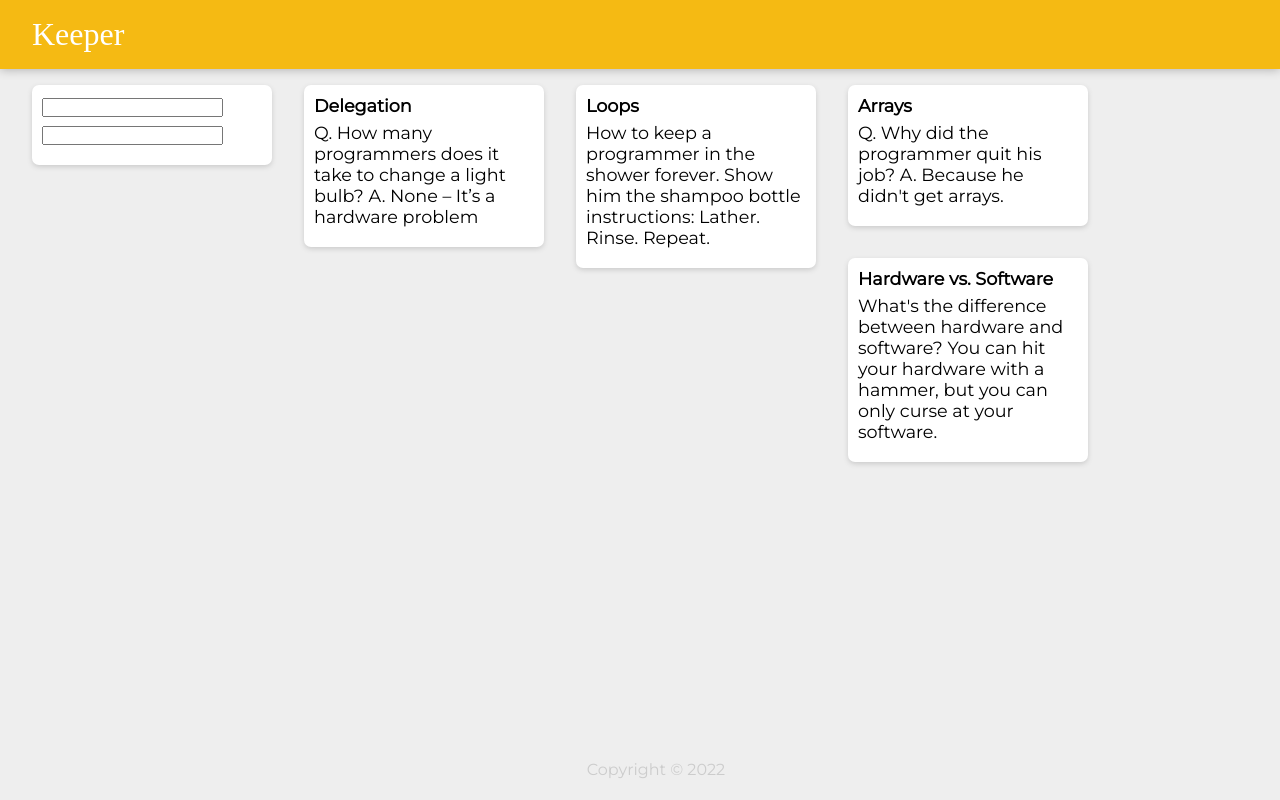
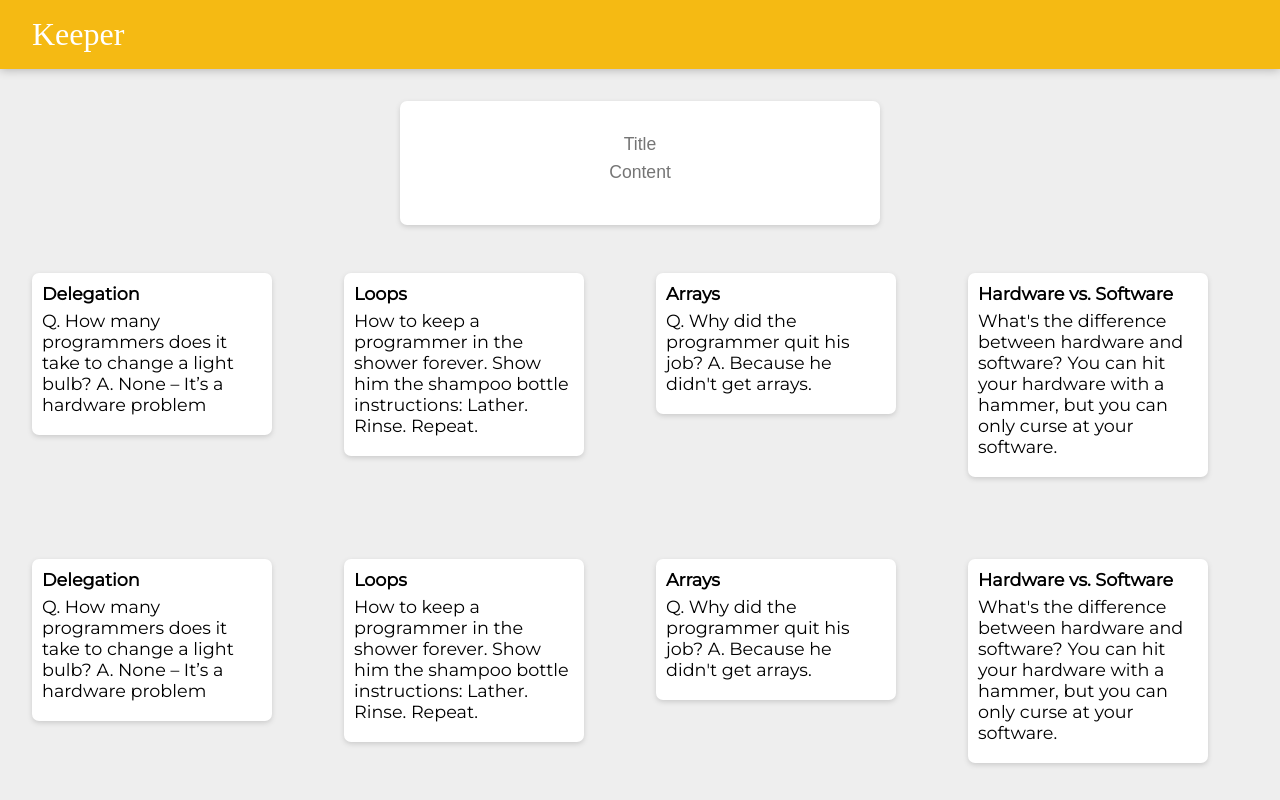
Before and after one commit to eslamwaeldev/Keeper, a React (Create React App) app: page / in a window 1280 px wide. Shown: the top 800 px of the page. Built offline with nearby package versions, Linux system fonts and the light colour scheme; a web font is replaced by a local one.

Commit message:
build: dynamic grid to add notes

```diff
--- a/public/styles.css
+++ b/public/styles.css
@@ -25,9 +25,7 @@
 }
 
 footer {
-  position: absolute;
   text-align: center;
-  bottom: 0;
   width: 100%;
   height: 2.5rem;
 }
@@ -35,6 +33,43 @@
 footer p {
   color: #ccc;
 }
+.flex-container {
+  display: flex;
+  justify-content: center;
+}
+
+.grid-container {
+  display: grid;
+  grid-template-columns: repeat(4, [col-start] 1fr [col-end]);
+  row-gap: 50px;
+}
+.insert-note {
+  margin: 2rem 0;
+  background: #fff;
+  border-radius: 7px;
+  box-shadow: 0 2px 5px #ccc;
+  padding: 2rem;
+  width: 30rem;
+  text-align: center;
+}
+.insert-note input {
+  font-size: 1.1rem;
+  outline: none;
+  border: none;
+  width: 100%;
+  text-align: center;
+}
+.insert-note h1 {
+  font-size: 1.1em;
+  margin-bottom: 6px;
+}
+.insert-note p {
+  font-size: 1.1em;
+  margin-bottom: 10px;
+  white-space: pre-wrap;
+  word-wrap: break-word;
+}
+
 .note {
   background: #fff;
   border-radius: 7px;
@@ -42,7 +77,7 @@
   padding: 10px;
   width: 240px;
   margin: 16px;
-  float: left;
+  /* float: left; */
 }
 .note h1 {
   font-size: 1.1em;
--- a/src/components/App.jsx
+++ b/src/components/App.jsx
@@ -6,7 +6,7 @@
 
 function App() {
   const [notes, setNotes] = useState([]);
-  const [addNote, setAddNote] = useState("false");
+  const [addNote, setAddNote] = useState(false);
   const [note, setNote] = useState({
     title: "",
     content: "",
@@ -14,29 +14,49 @@
   return (
     <>
       <Header />
-      <div className="note">
+      <div className="flex-container">
+        <div className="insert-note">
           <h1>
             <input
+              placeholder="Title"
               value={note.title}
               onChange={(event) => {
                 const title = event.target.value;
+                // if (content === "") {
+                //   setAddNote(false);
+                // }
                 setNote({ title: title });
+                setAddNote(true);
               }}
             />
           </h1>
           <p>
             <input
+              placeholder="Content"
               value={note.content}
               onChange={(event) => {
                 const content = event.target.value;
+                // if (content === "") {
+                //   setAddNote(false);
+                // }
                 setNote({ content: content });
+                setAddNote(true);
               }}
             />
           </p>
+          {addNote && <button>Add</button>}
         </div>
+      </div>
+      <div className="grid-container">
         {sampleNotes.map((note) => {
-        return <Note key={note.key} title={note.title} content={note.content} />;
+          return (
+            <div className="grid-items">
+              <Note key={note.key} title={note.title} content={note.content} />
+            </div>
+          );
         })}
+      </div>
+
       <Footer />
     </>
   );
--- a/src/components/notes.js
+++ b/src/components/notes.js
@@ -19,5 +19,30 @@
     title: "Hardware vs. Software",
     content: "What's the difference between hardware and software? You can hit your hardware with a hammer, but you can only curse at your software.",
   },
+  {
+    key: 1,
+    title: "Delegation",
+    content: "Q. How many programmers does it take to change a light bulb? A. None – It’s a hardware problem",
+  },
+  {
+    key: 2,
+    title: "Loops",
+    content: "How to keep a programmer in the shower forever. Show him the shampoo bottle instructions: Lather. Rinse. Repeat.",
+  },
+  {
+    key: 3,
+    title: "Arrays",
+    content: "Q. Why did the programmer quit his job? A. Because he didn't get arrays.",
+  },
+  {
+    key: 4,
+    title: "Hardware vs. Software",
+    content: "What's the difference between hardware and software? You can hit your hardware with a hammer, but you can only curse at your software.",
+  },
+  {
+    key: 4,
+    title: "Hardware vs. Software",
+    content: "What's the difference between hardware and software? You can hit your hardware with a hammer, but you can only curse at your software.",
+  },
 ];
 export default notes;
```
Lines whose indentation alone changed are shown as unchanged.
